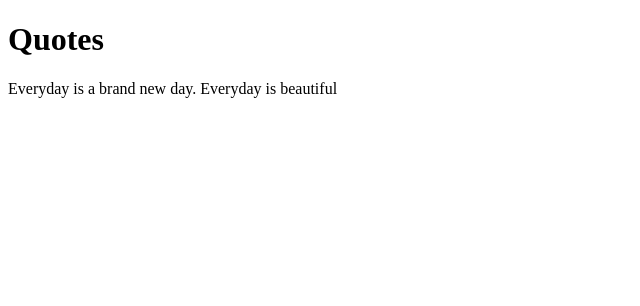
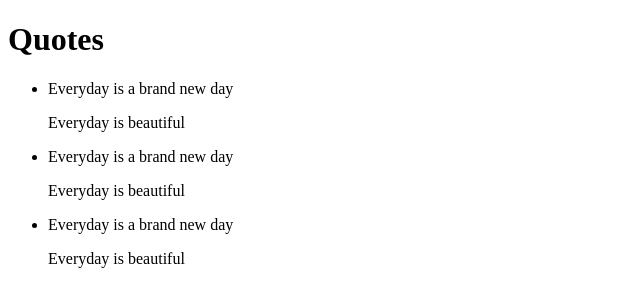
Before and after one commit to ArundaVictor/quotes, an Angular app: page / in a window 1280 px wide. Shown: the top 306 px of the page, without its empty margins (0-640 px from the left). Built offline with nearby package versions, Linux system fonts and the light colour scheme.

Commit message:
link child component to parent

```diff
--- a/src/app/app.module.ts
+++ b/src/app/app.module.ts
@@ -4,11 +4,13 @@ import { NgModule } from '@angular/core';
 import { AppRoutingModule } from './app-routing.module';
 import { AppComponent } from './app.component';
 import { QuotesComponent } from './quotes/quotes.component';
+import { QuotesDetailsComponent } from './quotes-details/quotes-details.component';
 
 @NgModule({
   declarations: [
     AppComponent,
-    QuotesComponent
+    QuotesComponent,
+    QuotesDetailsComponent
   ],
   imports: [
     BrowserModule,
--- /dev/null
+++ b/src/app/quotes-details/quotes-details.component.html
@@ -0,0 +1,3 @@
+<p>
+{{quotes.description}}
+</p>
--- /dev/null
+++ b/src/app/quotes-details/quotes-details.component.ts
@@ -0,0 +1,15 @@
+import { Component, OnInit, Input } from '@angular/core';
+import { Quotes} from "../quotes"
+@Component({
+  selector: 'app-quotes-details',
+  templateUrl: './quotes-details.component.html',
+  styleUrls: ['./quotes-details.component.css']
+})
+export class QuotesDetailsComponent implements OnInit {
+  @Input() quotes:Quotes;
+  constructor() { }
+
+  ngOnInit() {
+  }
+
+}
--- a/src/app/quotes.ts
+++ b/src/app/quotes.ts
@@ -1,2 +1,3 @@
 export class Quotes {
+  constructor(public id:number, public name:string,public description:string){}
 }
--- a/src/app/quotes/quotes.component.html
+++ b/src/app/quotes/quotes.component.html
@@ -2,8 +2,14 @@
   <h1>
    {{ title }}
   </h1>
-  <p>
-    {{quotes}}
-  </p>
+  <ul>
+    <div *ngFor='let quotes of quotes'>
+    <li>{{quotes.name}}</li>
+     <app-quotes-details [quotes]='quotes'></app-quotes-details>
+     </div>
+  </ul>
+
+
+
 
 </div>
--- a/src/app/quotes/quotes.component.ts
+++ b/src/app/quotes/quotes.component.ts
@@ -7,7 +7,11 @@ import {Quotes} from '../quotes'
 })
 export class QuotesComponent implements OnInit {
   title = 'Quotes';
-  quotes = "Everyday is a brand new day. Everyday is beautiful"
+  quotes =[
+    new Quotes (1, "Everyday is a brand new day", "Everyday is beautiful"),
+    new Quotes (2, "Everyday is a brand new day", "Everyday is beautiful"),
+    new Quotes (3, "Everyday is a brand new day", "Everyday is beautiful"),
+  ]
   constructor() { }
 
   ngOnInit() {
```
Also changed, not shown: src/app/quotes-details/quotes-details.component.css (added), 1 other file (tests, documents, lock files or other folders).
